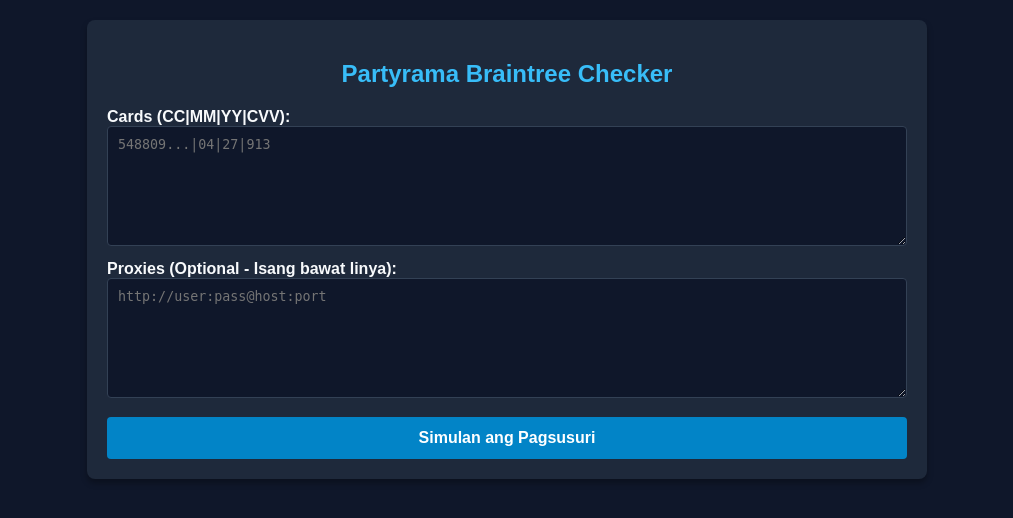
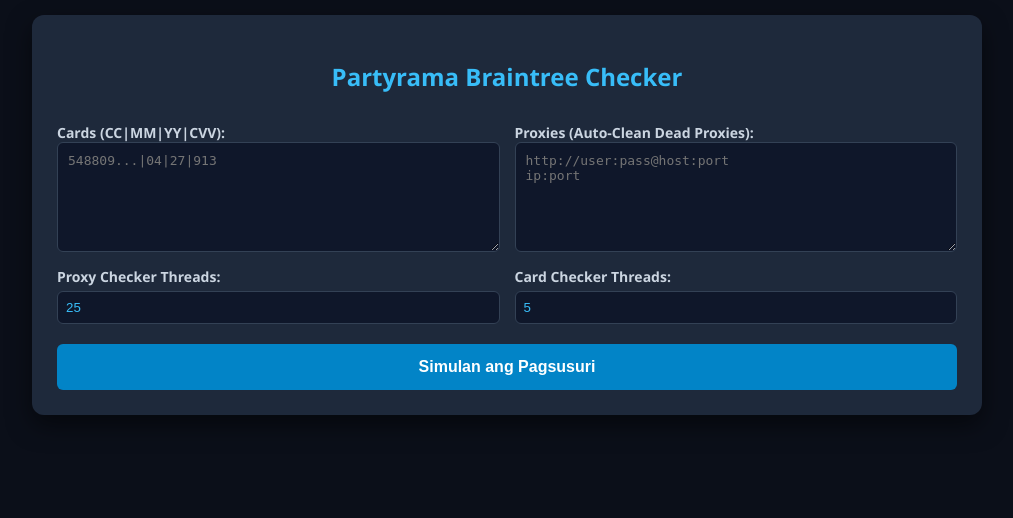
Before and after one commit to piemai/patryyama_b3_checker, a FastAPI app: page / in a window 1280 px wide. Shown: the top 518 px of the page, without its empty margins (133-1146 px from the left). Run offline with FastAPI, Linux system fonts and the light colour scheme.

Commit message:
Update index.html

```diff
--- a/templates/index.html
+++ b/templates/index.html
@@ -3,41 +3,83 @@
 <head>
     <meta charset="UTF-8">
     <meta name="viewport" content="width=device-width, initial-scale=1.0">
-    <title>Ollie Braintree Checker</title>
+    <title>Ollie Braintree Checker UI</title>
     <style>
-        body { font-family: Arial, sans-serif; background: #0f172a; color: #f8fafc; margin: 0; padding: 20px; }
-        .container { max-width: 800px; margin: auto; background: #1e293b; padding: 20px; border-radius: 8px; box-shadow: 0 4px 6px rgba(0,0,0,0.3); }
-        h2 { text-align: center; color: #38bdf8; }
-        label { display: block; margin-top: 10px; font-weight: bold; }
-        textarea { width: 100%; height: 120px; background: #0f172a; color: #f8fafc; border: 1px solid #334155; border-radius: 4px; padding: 10px; box-sizing: border-box; }
-        button { width: 100%; margin-top: 15px; background: #0284c7; color: white; border: none; padding: 12px; font-size: 16px; font-weight: bold; border-radius: 4px; cursor: pointer; }
+        body { font-family: 'Segoe UI', Tahoma, Geneva, Verdana, sans-serif; background: #0b0f19; color: #f1f5f9; margin: 0; padding: 15px; }
+        .container { max-width: 900px; margin: auto; background: #1e293b; padding: 25px; border-radius: 12px; box-shadow: 0 10px 25px rgba(0,0,0,0.5); }
+        h2 { text-align: center; color: #38bdf8; margin-bottom: 20px; }
+        .grid { display: grid; grid-template-columns: 1fr 1fr; gap: 15px; }
+        @media(max-width: 768px) { .grid { grid-template-columns: 1fr; } }
+        label { display: block; margin-top: 10px; font-weight: bold; color: #cbd5e1; font-size: 14px; }
+        textarea { width: 100%; height: 110px; background: #0f172a; color: #38bdf8; border: 1px solid #334155; border-radius: 6px; padding: 10px; box-sizing: border-box; font-family: monospace; font-size: 13px; resize: vertical; }
+        input[type="number"] { width: 100%; background: #0f172a; color: #38bdf8; border: 1px solid #334155; border-radius: 6px; padding: 8px; box-sizing: border-box; margin-top: 5px; }
+        button { width: 100%; margin-top: 20px; background: #0284c7; color: white; border: none; padding: 14px; font-size: 16px; font-weight: bold; border-radius: 6px; cursor: pointer; transition: background 0.2s; }
         button:hover { background: #0369a1; }
-        .results { margin-top: 20px; }
-        .result-item { background: #0f172a; padding: 10px; margin-top: 8px; border-radius: 4px; border-left: 5px solid #64748b; font-family: monospace; font-size: 14px; word-break: break-all; }
+        .stats-box { margin-top: 20px; background: #0f172a; padding: 12px; border-radius: 6px; font-size: 14px; border: 1px solid #334155; }
+        .results { margin-top: 25px; }
+        .result-item { background: #0f172a; padding: 12px; margin-top: 10px; border-radius: 6px; border-left: 6px solid #64748b; font-family: monospace; font-size: 13px; word-break: break-all; display: flex; justify-content: space-between; align-items: center; flex-wrap: wrap; gap: 5px; }
         .CHARGED { border-left-color: #22c55e; }
+        .AVS { border-left-color: #10b981; }
+        .LIVE { border-left-color: #eab308; }
+        .DS3 { border-left-color: #a855f7; }
         .DECLINED { border-left-color: #ef4444; }
-        .ERROR { border-left-color: #eab308; }
+        .ERROR, .INVALID { border-left-color: #f97316; }
+        .badge { padding: 3px 8px; border-radius: 4px; font-weight: bold; font-size: 11px; }
+        .badge-CHARGED { background: #22c55e; color: #000; }
+        .badge-AVS { background: #10b981; color: #000; }
+        .badge-LIVE { background: #eab308; color: #000; }
+        .badge-DS3 { background: #a855f7; color: #fff; }
+        .badge-DECLINED { background: #ef4444; color: #fff; }
+        .badge-ERROR { background: #f97316; color: #fff; }
     </style>
 </head>
 <body>
     <div class="container">
         <h2>Partyrama Braintree Checker</h2>
         <form method="POST" action="/check">
-            <label>Cards (CC|MM|YY|CVV):</label>
-            <textarea name="cards" placeholder="548809...|04|27|913" required></textarea>
+            <div class="grid">
+                <div>
+                    <label>Cards (CC|MM|YY|CVV):</label>
+                    <textarea name="cards" placeholder="548809...|04|27|913" required></textarea>
+                </div>
+                <div>
+                    <label>Proxies (Auto-Clean Dead Proxies):</label>
+                    <textarea name="proxies" placeholder="http://user:pass@host:port&#10;ip:port"></textarea>
+                </div>
+            </div>
 
-            <label>Proxies (Optional - Isang bawat linya):</label>
-            <textarea name="proxies" placeholder="http://user:pass@host:port"></textarea>
+            <div class="grid">
+                <div>
+                    <label>Proxy Checker Threads:</label>
+                    <input type="number" name="proxy_threads" value="25" min="1" max="100">
+                </div>
+                <div>
+                    <label>Card Checker Threads:</label>
+                    <input type="number" name="card_threads" value="5" min="1" max="20">
+                </div>
+            </div>
 
             <button type="submit">Simulan ang Pagsusuri</button>
         </form>
 
+        {% if proxy_stats %}
+        <div class="stats-box">
+            <strong>Proxy Report:</strong> Total: {{ proxy_stats.total }} |
+            <span style="color: #22c55e;">Live: {{ proxy_stats.alive }}</span> |
+            <span style="color: #ef4444;">Dead (Na-alis): {{ proxy_stats.dead }}</span>
+        </div>
+        {% endif %}
+
         {% if results %}
         <div class="results">
-            <h3>Resulta:</h3>
+            <h3>Resulta ng mga Kard:</h3>
             {% for r in results %}
             <div class="result-item {{ r.status }}">
-                <strong>[{{ r.status }}]</strong> {{ r.card }} -> {{ r.reason }}
+                <div>
+                    <span class="badge badge-{{ r.status }}">{{ r.status }}</span>
+                    <span style="color: #38bdf8; margin-left: 8px;">{{ r.card }}</span>
+                </div>
+                <div style="color: #94a3b8; font-size: 12px;">{{ r.reason }}</div>
             </div>
             {% endfor %}
         </div>
```
